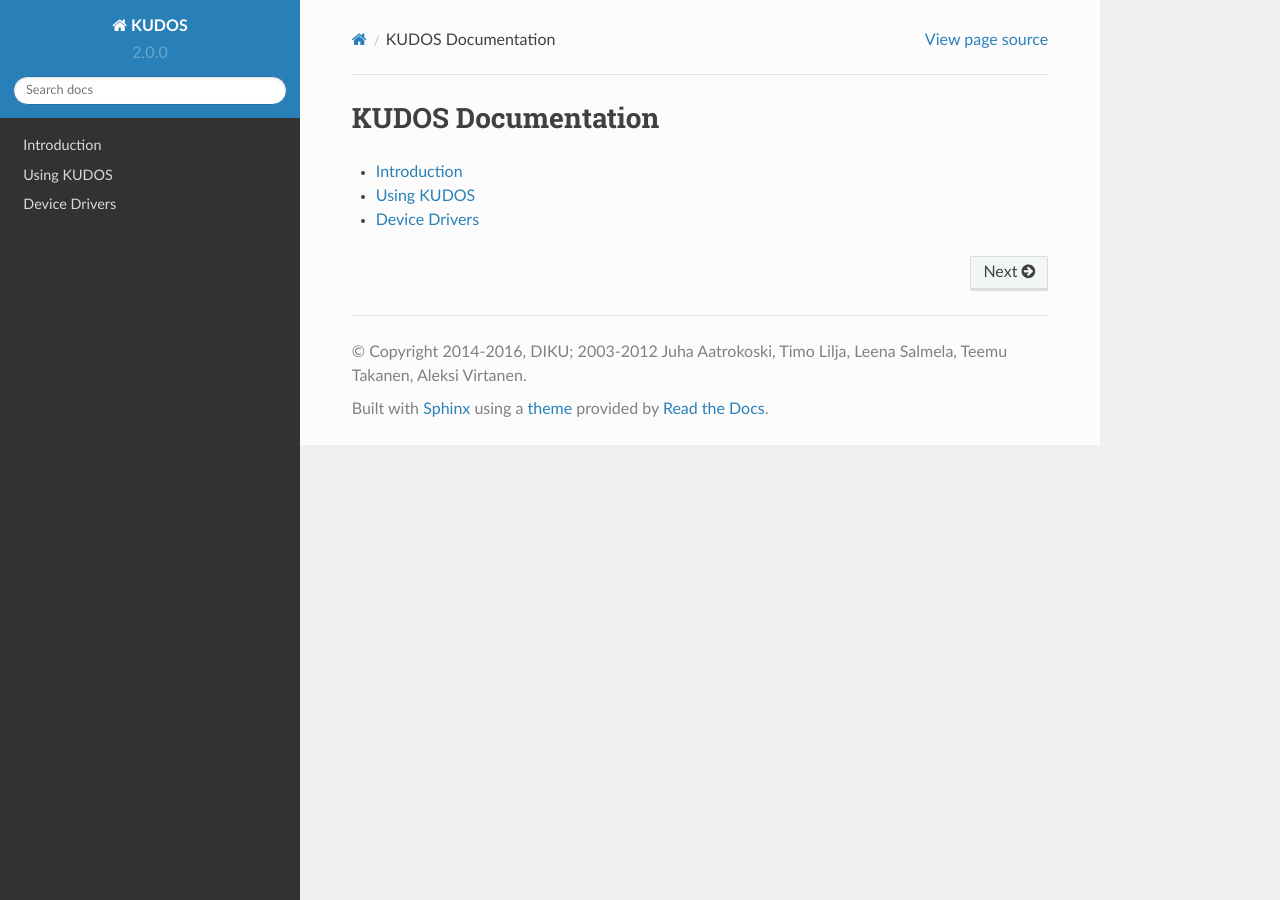
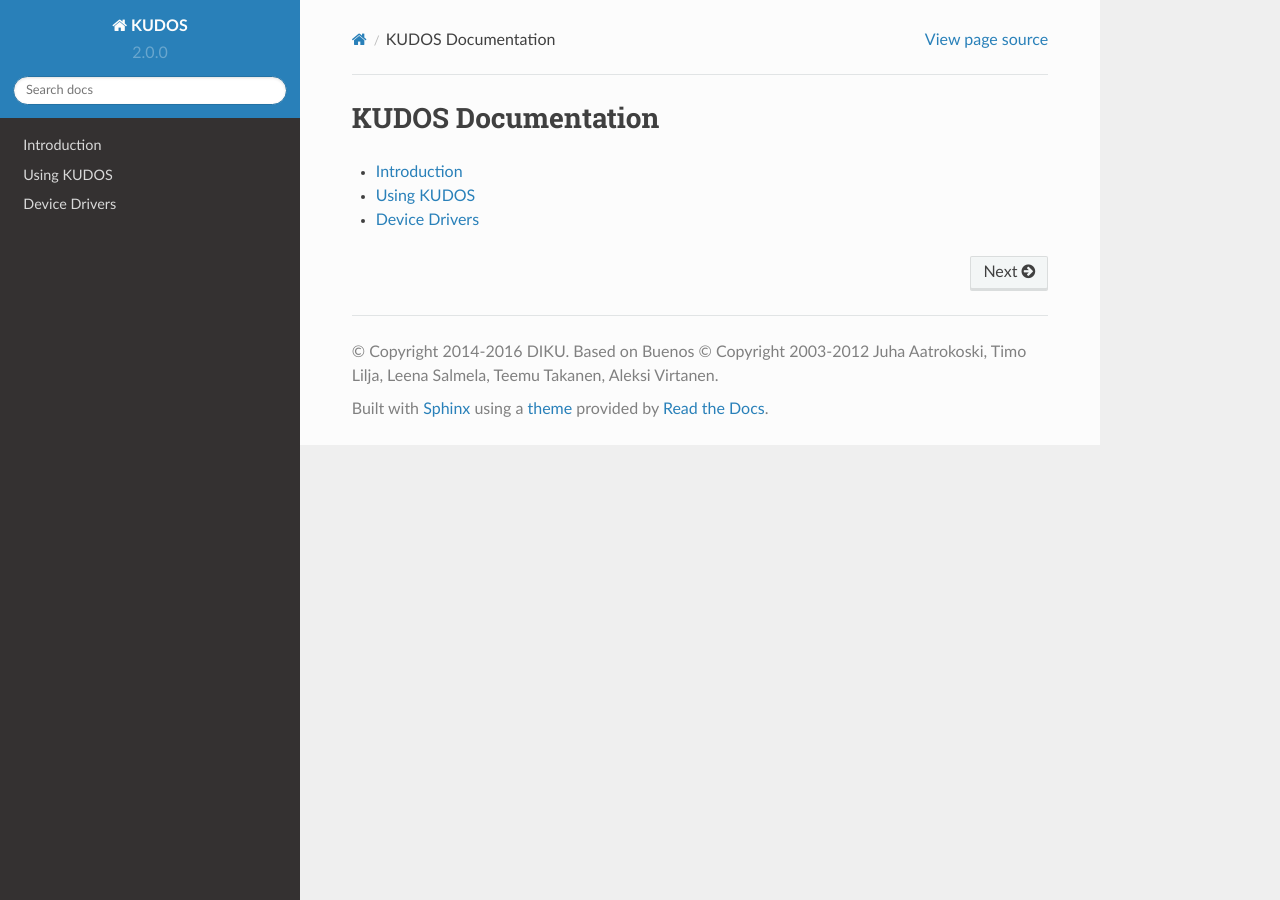
Before and after one commit to DIKU-EDU/kudos, a Sphinx documentation site: the page built from docs/index.rst, in a window 1280 px wide. Built offline with Sphinx 7.4.7 and the Read the Docs theme 2.0.0, drawn with Linux system fonts in a browser that asks for light colours.

Commit message:
Fix minor conf.py stuff.

```diff
--- a/docs/conf.py
+++ b/docs/conf.py
@@ -56,7 +56,7 @@
 
 # General information about the project.
 project = 'KUDOS'
-copyright = '2014-2016, DIKU; 2003-2012 Juha Aatrokoski, Timo Lilja, Leena Salmela, Teemu Takanen, Aleksi Virtanen'
+copyright = u'2014-2016 DIKU.  Based on Buenos © Copyright 2003-2012 Juha Aatrokoski, Timo Lilja, Leena Salmela, Teemu Takanen, Aleksi Virtanen'
 author = 'DIKU'
 
 # The version info for the project you're documenting, acts as replacement for
```
